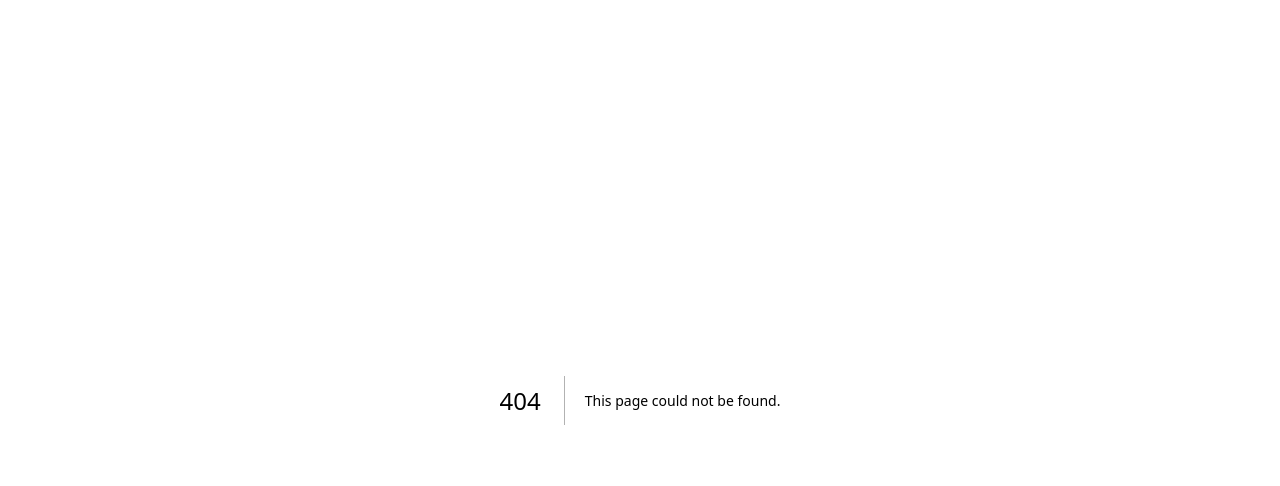
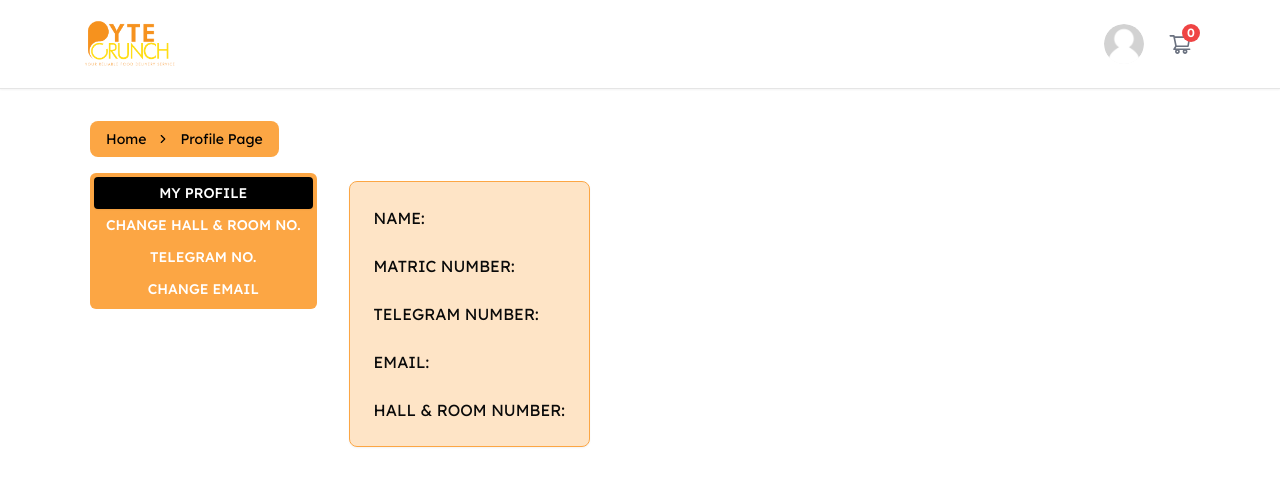
Before and after one commit to nuelScript/byteCrunch, a Next.js app: page /profile in a window 1280 px wide. Before the commit this address had no page. Shown: the top 486 px of the page. Built offline with nearby package versions, Linux system fonts and the light colour scheme; no server answers.

Commit message:
chore: ui changes

```diff
--- a/app/(routes)/product/[slug]/hydration.tsx
+++ b/app/(routes)/product/[slug]/hydration.tsx
@@ -34,7 +34,7 @@ export const ProductPageHydration = ({
     <div>
       <div className="m-10 mt-[60px] flex gap-10 text-[#324d67]">
         <div>
-          <div className="">
+          <div>
             <Image
               src={product.image && product.image[index]}
               alt={product.details}
--- /dev/null
+++ b/app/(routes)/profile/_components/breadcrumb.tsx
@@ -0,0 +1,37 @@
+"use client";
+
+import Link from "next/link";
+import {
+  Breadcrumb,
+  BreadcrumbItem,
+  BreadcrumbLink,
+  BreadcrumbList,
+  BreadcrumbSeparator,
+} from "@/components/ui/breadcrumb";
+import { useEffect, useState } from "react";
+
+export const BreadcrumbComponent = () => {
+  const [isMounted, setIsMounted] = useState(false);
+  useEffect(() => {
+    setIsMounted(true);
+  }, []);
+
+  if (!isMounted) return null;
+  return (
+    <Breadcrumb className="bg-[#FCA644] w-fit px-4 py-2 rounded-lg">
+      <BreadcrumbList className="text-black">
+        <BreadcrumbItem>
+          <BreadcrumbLink className="hover:text-black/50">
+            <Link href="/">Home</Link>
+          </BreadcrumbLink>
+        </BreadcrumbItem>
+        <BreadcrumbSeparator />
+        <BreadcrumbItem>
+          <BreadcrumbLink className="hover:text-black/50">
+            <Link href="/profile">Profile Page</Link>
+          </BreadcrumbLink>
+        </BreadcrumbItem>
+      </BreadcrumbList>
+    </Breadcrumb>
+  );
+};
--- /dev/null
+++ b/app/(routes)/profile/page.tsx
@@ -0,0 +1,72 @@
+"use client";
+
+import { Card, CardContent } from "@/components/ui/card";
+import { Tabs, TabsContent, TabsList, TabsTrigger } from "@/components/ui/tabs";
+import { BreadcrumbComponent } from "./_components/breadcrumb";
+import { useSession } from "next-auth/react";
+
+const ProfilePage = () => {
+  const { data } = useSession();
+  console.log(data);
+  return (
+    <div className="flex flex-col space-y-4 py-8 px-[90px]">
+      <BreadcrumbComponent />
+      <Tabs defaultValue="my_profile" className="w-full flex space-x-8">
+        <TabsList className="grid grid-cols-1 h-full grid-rows-4 bg-[#FCA644] text-white">
+          <TabsTrigger
+            value="my_profile"
+            className="uppercase data-[state=active]:bg-black data-[state=active]:text-white"
+          >
+            My Profile
+          </TabsTrigger>
+          <TabsTrigger
+            value="hall_and_room"
+            className="uppercase data-[state=active]:bg-black data-[state=active]:text-white"
+          >
+            Change hall & room no.
+          </TabsTrigger>
+          <TabsTrigger
+            value="telegram_no"
+            className="uppercase data-[state=active]:bg-black data-[state=active]:text-white"
+          >
+            Telegram No.
+          </TabsTrigger>
+          <TabsTrigger
+            value="change_email"
+            className="uppercase data-[state=active]:bg-black data-[state=active]:text-white"
+          >
+            Change Email
+          </TabsTrigger>
+        </TabsList>
+        <TabsContent value="my_profile">
+          <Card className="border-[#FCA644]">
+            <CardContent className="space-y-6 py-6 bg-[#FCA644]/30 rounded-md">
+              <p className="uppercase">Name: {data?.user.name}</p>
+              <p className="uppercase">Matric Number: </p>
+              <p className="uppercase">Telegram Number:</p>
+              <p className="uppercase">Email: {data?.user.email}</p>
+              <p className="uppercase">Hall & Room Number:</p>
+            </CardContent>
+          </Card>
+        </TabsContent>
+        <TabsContent value="hall_and_room">
+          <Card>
+            <CardContent className="space-y-6"></CardContent>
+          </Card>
+        </TabsContent>
+        <TabsContent value="telegram_no">
+          <Card>
+            <CardContent className="space-y-6"></CardContent>
+          </Card>
+        </TabsContent>
+        <TabsContent value="change_email">
+          <Card>
+            <CardContent className="space-y-6"></CardContent>
+          </Card>
+        </TabsContent>
+      </Tabs>
+    </div>
+  );
+};
+
+export default ProfilePage;
--- a/auth.ts
+++ b/auth.ts
@@ -12,6 +12,7 @@ export const {
   signIn,
   signOut,
 } = NextAuth({
+  adapter: PrismaAdapter(db),
   callbacks: {
     async session({ token, session }) {
       if (token.sub && session.user) {
@@ -35,7 +36,6 @@ export const {
       return token;
     },
   },
-  adapter: PrismaAdapter(db),
   session: { strategy: "jwt" },
   ...authConfig,
 });
--- a/components/auth/card-wrapper.tsx
+++ b/components/auth/card-wrapper.tsx
@@ -28,7 +28,7 @@ export const CardWrapper = ({
   headerHeading,
 }: CardWrapperProps) => {
   return (
-    <Card className="w-[400px] shadow-md">
+    <Card className="w-[600px] shadow-lg">
       <CardHeader>
         <Header heading={headerHeading} label={headerLabel} />
       </CardHeader>
--- a/components/auth/register-form.tsx
+++ b/components/auth/register-form.tsx
@@ -32,6 +32,8 @@ export const RegisterForm = () => {
       password: "",
       name: "",
       matricNo: "",
+      roomNo: "",
+      telegramNo: "",
     },
   });
 
@@ -49,19 +51,20 @@ export const RegisterForm = () => {
   return (
     <CardWrapper
       headerHeading="Register"
-      headerLabel="Create an account"
+      headerLabel="WE ARE HAPPY TO WELCOME YOU TO BYTE&CRUNCH"
       backButtonLabel="Have an account?"
       backButtonHref="/auth/login"
       showSocial
     >
       <Form {...form}>
         <form onSubmit={form.handleSubmit(onSubmit)} className="space-y-6">
-          <div className="space-y-4">
+          <div className="flex flex-col space-y-6">
+            <div className="flex space-x-4">
               <FormField
                 control={form.control}
                 name="name"
                 render={({ field }) => (
-                <FormItem>
+                  <FormItem className="w-full">
                     <FormLabel>Name</FormLabel>
                     <FormControl>
                       <Input
@@ -78,7 +81,7 @@ export const RegisterForm = () => {
                 control={form.control}
                 name="matricNo"
                 render={({ field }) => (
-                <FormItem>
+                  <FormItem className="w-full">
                     <FormLabel>Mat. No</FormLabel>
                     <FormControl>
                       <Input
@@ -91,11 +94,13 @@ export const RegisterForm = () => {
                   </FormItem>
                 )}
               />
+            </div>
+            <div className="flex space-x-4">
               <FormField
                 control={form.control}
                 name="email"
                 render={({ field }) => (
-                <FormItem>
+                  <FormItem className="w-full">
                     <FormLabel>Email</FormLabel>
                     <FormControl>
                       <Input
@@ -113,7 +118,7 @@ export const RegisterForm = () => {
                 control={form.control}
                 name="password"
                 render={({ field }) => (
-                <FormItem>
+                  <FormItem className="w-full">
                     <FormLabel>Password</FormLabel>
                     <FormControl>
                       <Input
@@ -128,6 +133,43 @@ export const RegisterForm = () => {
                 )}
               />
             </div>
+            <div className="flex space-x-4">
+              <FormField
+                control={form.control}
+                name="roomNo"
+                render={({ field }) => (
+                  <FormItem className="w-full">
+                    <FormLabel>Room No</FormLabel>
+                    <FormControl>
+                      <Input
+                        {...field}
+                        disabled={isPending}
+                        placeholder="D407"
+                      />
+                    </FormControl>
+                    <FormMessage />
+                  </FormItem>
+                )}
+              />
+              <FormField
+                control={form.control}
+                name="telegramNo"
+                render={({ field }) => (
+                  <FormItem className="w-full">
+                    <FormLabel>Telegram No</FormLabel>
+                    <FormControl>
+                      <Input
+                        {...field}
+                        disabled={isPending}
+                        placeholder="Telegram Number"
+                      />
+                    </FormControl>
+                    <FormMessage />
+                  </FormItem>
+                )}
+              />
+            </div>
+          </div>
           <FormError message={error} />
           <FormSuccess message={success} />
           <Button type="submit" className="w-full" disabled={isPending}>
--- /dev/null
+++ b/components/feedback.tsx
@@ -0,0 +1,11 @@
+export const FeedbackComponent = () => {
+  return (
+    <div className="h-14 rounded-2xl w-full flex items-center justify-center">
+      <p className="font-semibold text-lg uppercase tracking-normal">
+        FOR ANY FEEDBACK REGARDING OUR SERVICE AND HOW TO BETTER IMPROVE IT, WE
+        APPRECIATE
+      </p>
+      <div className=""></div>
+    </div>
+  );
+};
--- /dev/null
+++ b/components/ui/breadcrumb.tsx
@@ -0,0 +1,115 @@
+import * as React from "react";
+import { Slot } from "@radix-ui/react-slot";
+import { ChevronRight, MoreHorizontal } from "lucide-react";
+
+import { cn } from "@/lib/utils";
+
+const Breadcrumb = React.forwardRef<
+  HTMLElement,
+  React.ComponentPropsWithoutRef<"nav"> & {
+    separator?: React.ReactNode;
+  }
+>(({ ...props }, ref) => <nav ref={ref} aria-label="breadcrumb" {...props} />);
+Breadcrumb.displayName = "Breadcrumb";
+
+const BreadcrumbList = React.forwardRef<
+  HTMLOListElement,
+  React.ComponentPropsWithoutRef<"ol">
+>(({ className, ...props }, ref) => (
+  <ol
+    ref={ref}
+    className={cn(
+      "flex flex-wrap items-center gap-1.5 break-words text-sm text-muted-foreground sm:gap-2.5",
+      className
+    )}
+    {...props}
+  />
+));
+BreadcrumbList.displayName = "BreadcrumbList";
+
+const BreadcrumbItem = React.forwardRef<
+  HTMLLIElement,
+  React.ComponentPropsWithoutRef<"li">
+>(({ className, ...props }, ref) => (
+  <li
+    ref={ref}
+    className={cn("inline-flex items-center gap-1.5", className)}
+    {...props}
+  />
+));
+BreadcrumbItem.displayName = "BreadcrumbItem";
+
+const BreadcrumbLink = React.forwardRef<
+  HTMLAnchorElement,
+  React.ComponentPropsWithoutRef<"a"> & {
+    asChild?: boolean;
+  }
+>(({ asChild, className, ...props }, ref) => {
+  const Comp = asChild ? Slot : "a";
+
+  return (
+    <Comp
+      ref={ref}
+      className={cn("transition-colors hover:text-foreground", className)}
+      {...props}
+    />
+  );
+});
+BreadcrumbLink.displayName = "BreadcrumbLink";
+
+const BreadcrumbPage = React.forwardRef<
+  HTMLSpanElement,
+  React.ComponentPropsWithoutRef<"span">
+>(({ className, ...props }, ref) => (
+  <span
+    ref={ref}
+    role="link"
+    aria-disabled="true"
+    aria-current="page"
+    className={cn("font-normal text-foreground", className)}
+    {...props}
+  />
+));
+BreadcrumbPage.displayName = "BreadcrumbPage";
+
+const BreadcrumbSeparator = ({
+  children,
+  className,
+  ...props
+}: React.ComponentProps<"li">) => (
+  <li
+    role="presentation"
+    aria-hidden="true"
+    className={cn("[&>svg]:size-3.5", className)}
+    {...props}
+  >
+    {children ?? <ChevronRight className="h-5 w-5" />}
+  </li>
+);
+BreadcrumbSeparator.displayName = "BreadcrumbSeparator";
+
+const BreadcrumbEllipsis = ({
+  className,
+  ...props
+}: React.ComponentProps<"span">) => (
+  <span
+    role="presentation"
+    aria-hidden="true"
+    className={cn("flex h-9 w-9 items-center justify-center", className)}
+    {...props}
+  >
+    <MoreHorizontal className="h-4 w-4" />
+    <span className="sr-only">More</span>
+  </span>
+);
+BreadcrumbEllipsis.displayName = "BreadcrumbElipssis";
+
+export {
+  Breadcrumb,
+  BreadcrumbList,
+  BreadcrumbItem,
+  BreadcrumbLink,
+  BreadcrumbPage,
+  BreadcrumbSeparator,
+  BreadcrumbEllipsis,
+};
--- a/next-auth.d.ts
+++ b/next-auth.d.ts
@@ -1,4 +1,5 @@
 import { UserRole } from "@prisma/client";
+import { User } from "@prisma/client";
 import NextAuth, { type DefaultSession } from "next-auth";
 
 export type ExtendedUser = DefaultSession["user"] & {
--- a/schemas/index.ts
+++ b/schemas/index.ts
@@ -12,4 +12,8 @@ export const RegisterSchema = z.object({
   matricNo: z
     .string()
     .min(10, { message: "Minimum of 10 characters required." }),
+  telegramNo: z
+    .string()
+    .min(11, { message: "Minimum of 11 characters required." }),
+  roomNo: z.string({ required_error: "Room No is required" }),
 });
```
Also changed, not shown: components/ui/tabs.tsx (+12 -12 lines), package.json (+19 -19 lines), 2 other files (tests, documents, lock files or other folders). Lines whose indentation alone changed are shown as unchanged.
